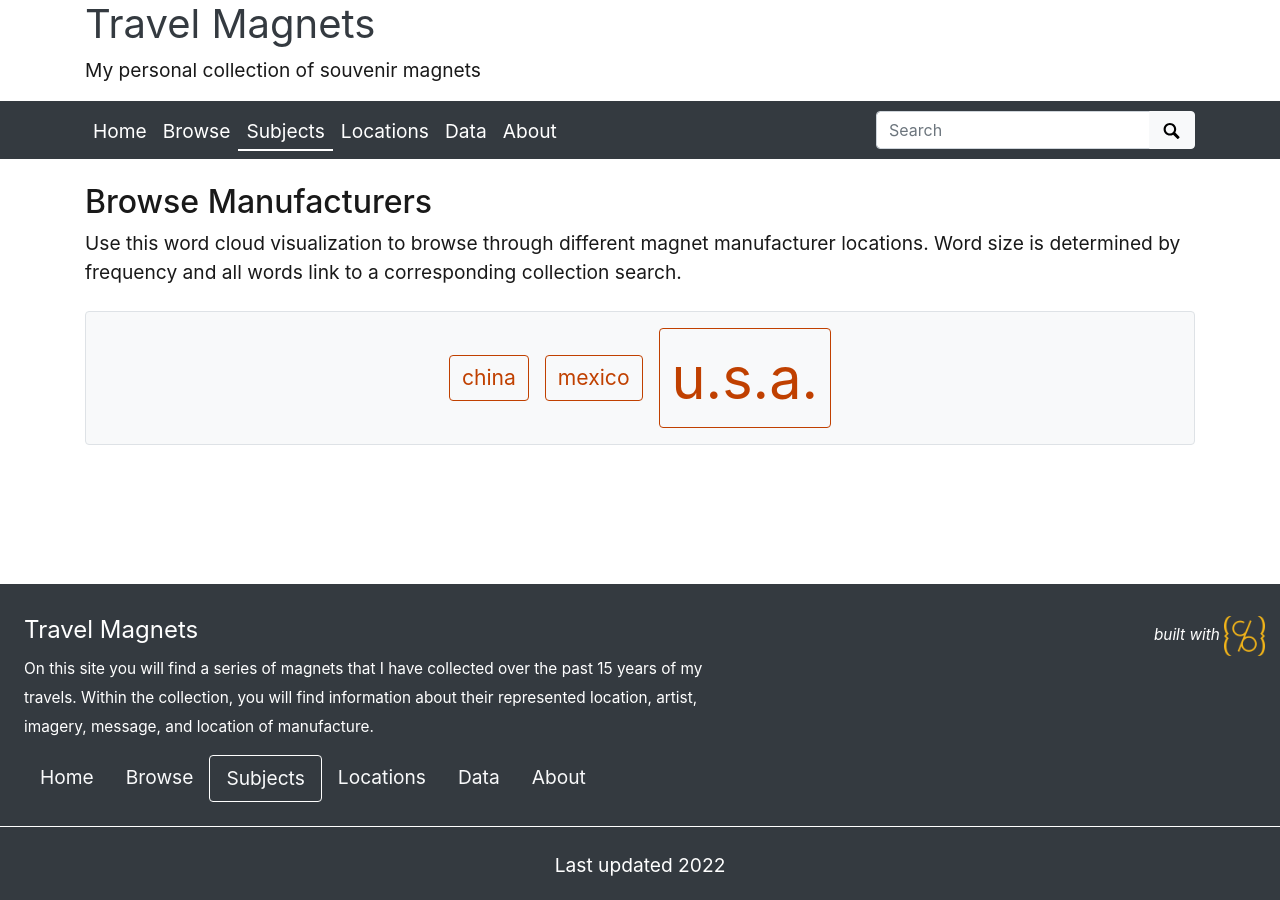
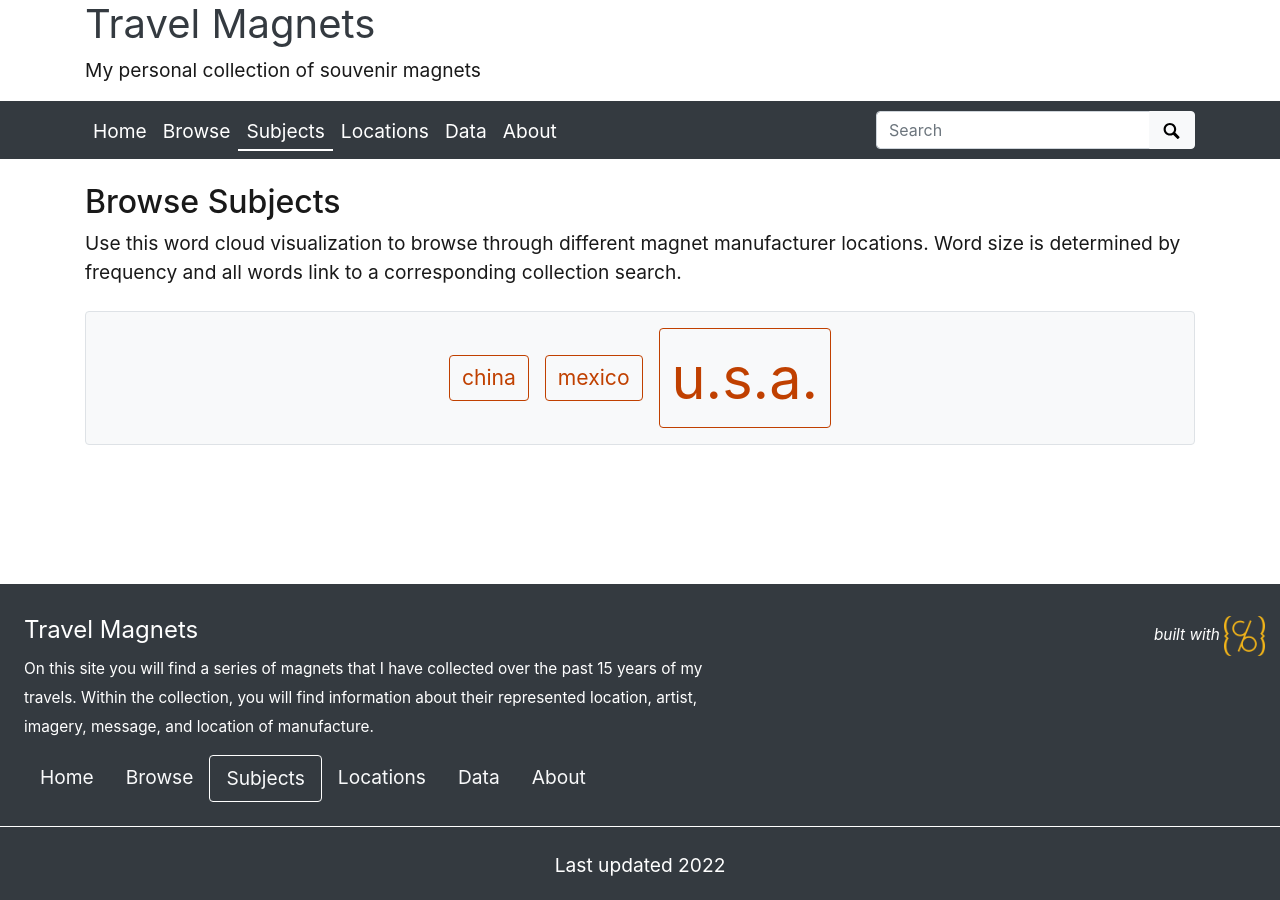
Before and after one commit to EmilyFrank14/Emily-Frank-Magnets, a Jekyll site: the page built from pages/Subjects.md, in a window 1280 px wide. Built offline with Jekyll 4.4.1, drawn with Linux system fonts in a browser that asks for light colours.

Commit message:
revert to subjects

```diff
--- a/pages/Manufacturers.md
+++ b/pages/Subjects.md
@@ -1,5 +1,5 @@
 ---
-title: Manufacturers
+title: Subjects
 layout: cloud
 permalink: /subjects.html
 # Default subject page is configured in "_data/theme.yml"
@@ -8,7 +8,7 @@ permalink: /subjects.html
 cloud-fields: site.data.theme.subjects-fields
 ---
 
-## Browse Manufacturers
+## Browse Subjects
 
 Use this word cloud visualization to browse through different magnet manufacturer locations.
 Word size is determined by frequency and all words link to a corresponding collection search.
```
